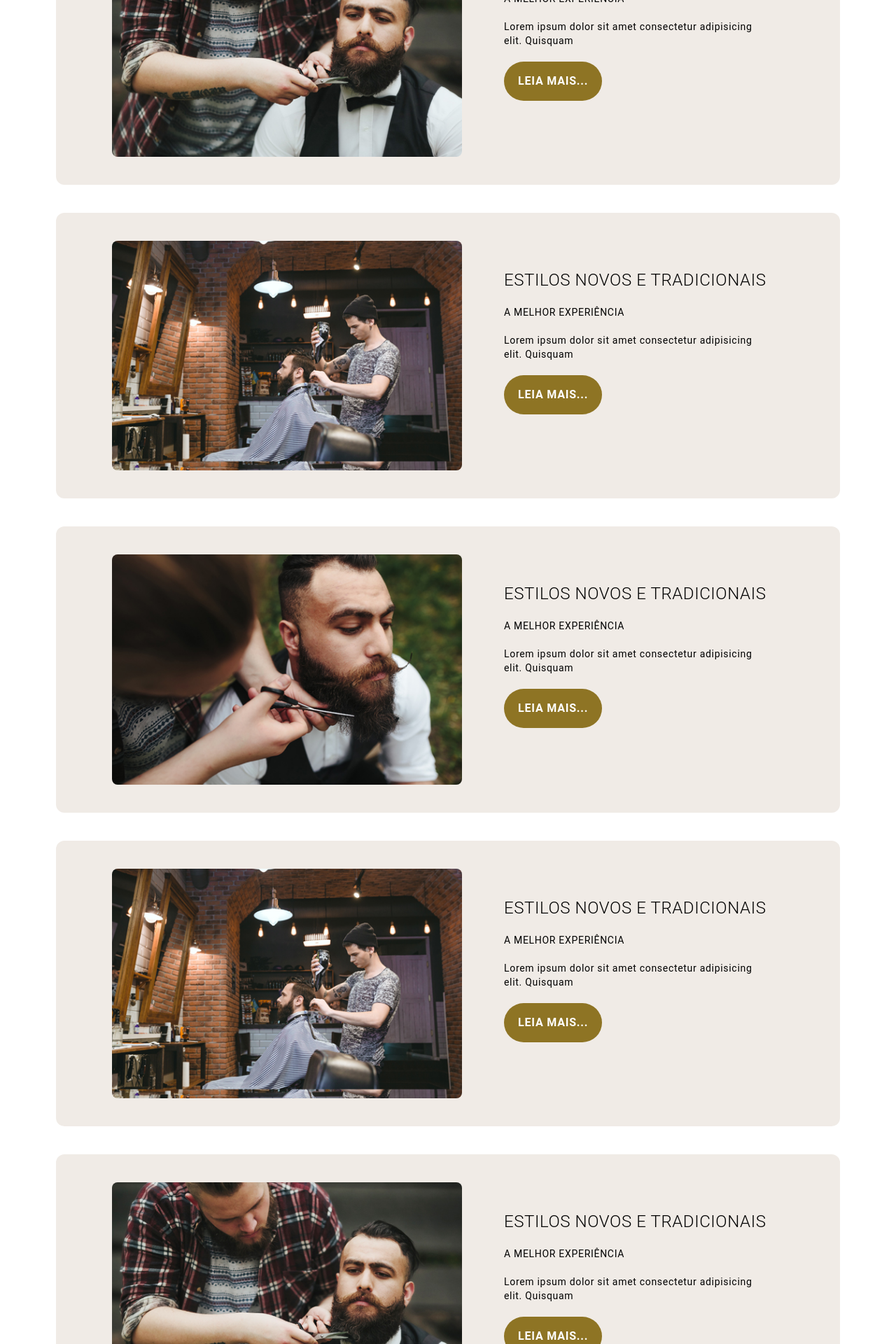
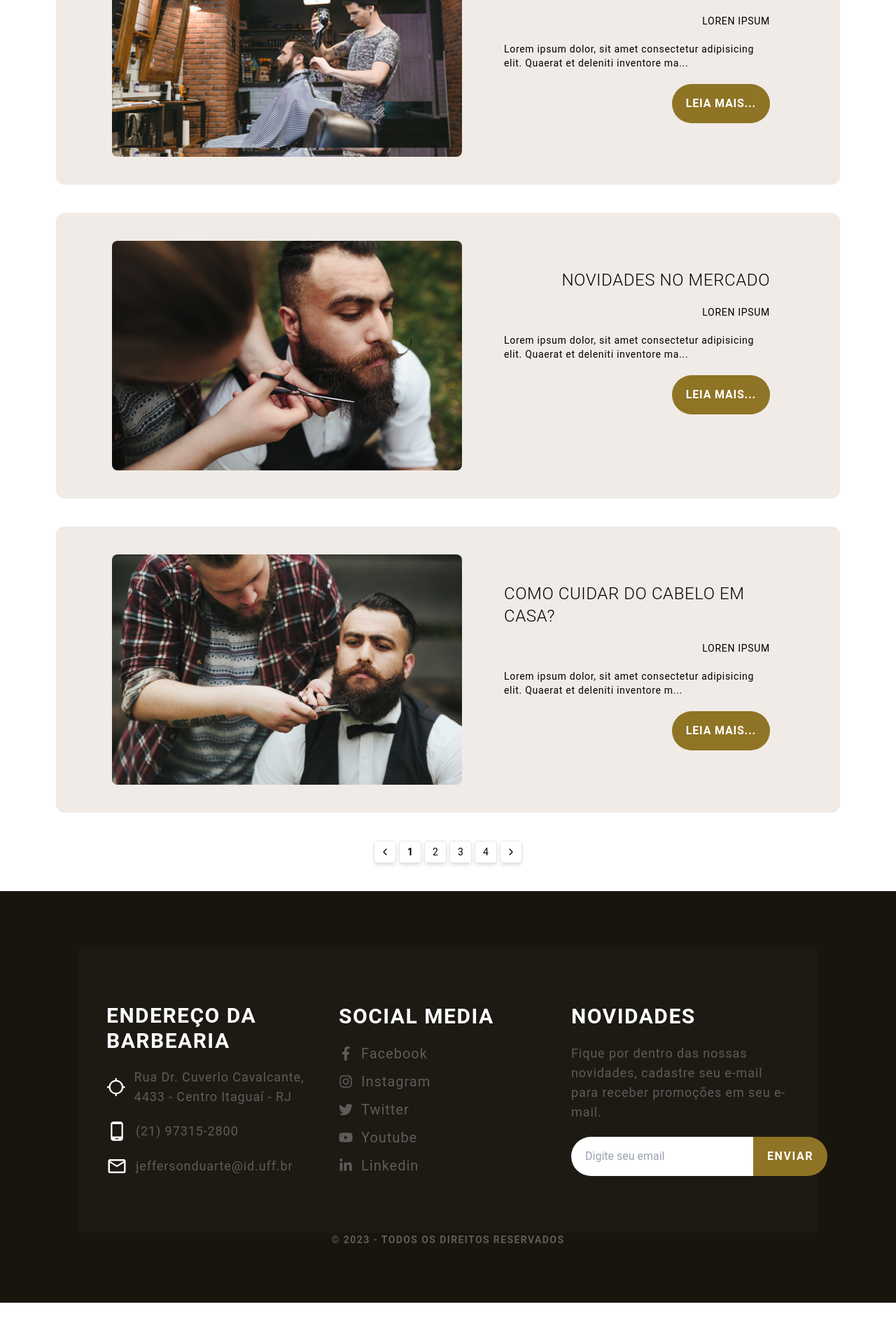
Before and after one commit to jeffersondrs/barberariablogshop, a Next.js app: page /news/novidades in a window 1280 px wide. Shown: the part 680-2600 px from the top of the page at 70% size. After the commit the page ends 2541 px from the top, so only its background shows below. Built offline with nearby package versions, Linux system fonts and the light colour scheme.

Commit message:
post fixing css, start to creating slug post

```diff
--- a/next.config.js
+++ b/next.config.js
@@ -1,4 +1,4 @@
 /** @type {import('next').NextConfig} */
-const nextConfig = {}
+const nextConfig = {};
 
-module.exports = nextConfig
+module.exports = nextConfig;
--- a/src/app/news/novidades/page.tsx
+++ b/src/app/news/novidades/page.tsx
@@ -1,6 +1,13 @@
+"use client";
+
 import Image from "next/image";
+import Link from "next/link";
+import { usePathname } from "next/navigation";
+import Posts from "@/components/postblog/Posts";
 
 export default function News() {
+  const pathname = usePathname();
+
   return (
     <main className="flex flex-col items-center justify-between">
       <div className="w-full">
@@ -12,129 +19,62 @@ export default function News() {
           className="object-cover object-center bg-center w-full h-96 filter brightness-50"
         />
         <div className="flex flex-col px-20 gap-5 justify-center items-center absolute top-28 text-lg text-white w-full h-96">
-          <span className="text-4xl uppercase">Novidades</span>
+          <span className="text-4xl uppercase">{pathname.split("/news/")}</span>
           <div className="flex flex-row items-center justify-between gap-1">
             <span className="text-default text-lg uppercase">Home</span>/
-            <span className="text-lg uppercase">Novidades</span>
+            <span className="text-lg uppercase">
+              <Link href={pathname.toString()}>{pathname.split("/news/")}</Link>
+            </span>
           </div>
         </div>
       </div>
-      <section className="py-10 flex px-20 sm:px-3 flex-col  items-center justify-start w-full gap-10">
-        <div className="bg-yellow-900/10 gap-10 flex flex-row py-10 px-20 rounded-xl">
-          <Image
-            src="/images/post-img.jpg"
-            alt="Picture of the author"
-            width={500}
-            height={500}
-            className="rounded-lg"
-          />
-          <div className="flex flex-col gap-5 h-full justify-evenly items-start sm:h-full sm:flex-wrap py-10 px-5">
-            <h1 className="text-2xl tracking-wide font-light uppercase">
-              Estilos novos e tradicionais
-            </h1>
-            <p className="tracking-wider uppercase text-sm">
-              A melhor experiência
-            </p>
-            <p className="tracking-wider text-sm">
-              Lorem ipsum dolor sit amet consectetur adipisicing elit. Quisquam
-            </p>
-            <button className="bg-default hover:bg-golden tracking-wider font-bold uppercase transition-all delay-75 ease-in-out text-white px-5 py-4 rounded-full">
-              Leia mais...
-            </button>
-          </div>
-        </div>
-        <div className="bg-yellow-900/10 gap-10 flex flex-row py-10 px-20 rounded-xl">
-          <Image
-            src="/images/post-img-1.jpg"
-            alt="Picture of the author"
-            width={500}
-            height={500}
-            className="rounded-lg"
-          />
-          <div className="flex flex-col gap-5 h-full justify-evenly items-start sm:h-full sm:flex-wrap py-10 px-5">
-            <h1 className="text-2xl tracking-wide font-light uppercase">
-              Estilos novos e tradicionais
-            </h1>
-            <p className="tracking-wider uppercase text-sm">
-              A melhor experiência
-            </p>
-            <p className="tracking-wider text-sm">
-              Lorem ipsum dolor sit amet consectetur adipisicing elit. Quisquam
-            </p>
-            <button className="bg-default hover:bg-golden tracking-wider font-bold uppercase transition-all delay-75 ease-in-out text-white px-5 py-4 rounded-full">
-              Leia mais...
-            </button>
-          </div>
-        </div>
-        <div className="bg-yellow-900/10 gap-10 flex flex-row py-10 px-20 rounded-xl">
-          <Image
-            src="/images/post-img-2.jpg"
-            alt="Picture of the author"
-            width={500}
-            height={500}
-            className="rounded-lg"
-          />
-          <div className="flex flex-col gap-5 h-full justify-evenly items-start sm:h-full sm:flex-wrap py-10 px-5">
-            <h1 className="text-2xl tracking-wide font-light uppercase">
-              Estilos novos e tradicionais
-            </h1>
-            <p className="tracking-wider uppercase text-sm">
-              A melhor experiência
-            </p>
-            <p className="tracking-wider text-sm">
-              Lorem ipsum dolor sit amet consectetur adipisicing elit. Quisquam
-            </p>
-            <button className="bg-default hover:bg-golden tracking-wider font-bold uppercase transition-all delay-75 ease-in-out text-white px-5 py-4 rounded-full">
-              Leia mais...
-            </button>
-          </div>
-        </div>
-        <div className="bg-yellow-900/10 gap-10 flex flex-row py-10 px-20 rounded-xl">
-          <Image
-            src="/images/post-img-1.jpg"
-            alt="Picture of the author"
-            width={500}
-            height={500}
-            className="rounded-lg"
-          />
-          <div className="flex flex-col gap-5 h-full justify-evenly items-start sm:h-full sm:flex-wrap py-10 px-5">
-            <h1 className="text-2xl tracking-wide font-light uppercase">
-              Estilos novos e tradicionais
-            </h1>
-            <p className="tracking-wider uppercase text-sm">
-              A melhor experiência
-            </p>
-            <p className="tracking-wider text-sm">
-              Lorem ipsum dolor sit amet consectetur adipisicing elit. Quisquam
-            </p>
-            <button className="bg-default hover:bg-golden tracking-wider font-bold uppercase transition-all delay-75 ease-in-out text-white px-5 py-4 rounded-full">
-              Leia mais...
-            </button>
-          </div>
-        </div>
-        <div className="bg-yellow-900/10 gap-10 flex flex-row py-10 px-20 rounded-xl">
-          <Image
-            src="/images/post-img.jpg"
-            alt="Picture of the author"
-            width={500}
-            height={500}
-            className="rounded-lg"
-          />
-          <div className="flex flex-col gap-5 h-full justify-evenly items-start sm:h-full sm:flex-wrap py-10 px-5">
-            <h1 className="text-2xl tracking-wide font-light uppercase">
-              Estilos novos e tradicionais
-            </h1>
-            <p className="tracking-wider uppercase text-sm">
-              A melhor experiência
-            </p>
-            <p className="tracking-wider text-sm">
-              Lorem ipsum dolor sit amet consectetur adipisicing elit. Quisquam
-            </p>
-            <button className="bg-default hover:bg-golden tracking-wider font-bold uppercase transition-all delay-75 ease-in-out text-white px-5 py-4 rounded-full">
-              Leia mais...
-            </button>
-          </div>
-        </div>
+      <section className="py-10 sm:py-5 flex px-20 sm:px-3 flex-col items-center justify-start w-full gap-10 sm:gap-5">
+        <Posts
+          image={"/images/post-img-1.jpg"}
+          description="Lorem ipsum dolor, sit amet consectetur adipisicing elit. Quaerat et
+          deleniti inventore magnam sunt consectetur dignissimos delectus quod rem
+          commodi earum veritatis amet at laborum, ab doloremque sequi nihil
+          blanditiis? Inventore dolor sunt facilis qui tempore nemo similique
+          perferendis aliquid sapiente et, commodi ad dolore rem, ducimus debitis
+          assumenda earum incidunt expedita animi fugiat quidem, nobis totam amet.
+          Ea, tenetur! Aliquam iste nihil, eaque a dolore optio maxime, culpa
+          omnis non voluptatibus ratione aliquid dolor repudiandae. Deleniti,
+          doloribus harum fuga vitae reiciendis, ex et corporis aut fugiat
+          voluptas odit dolore?"
+          subtitle="Loren ipsum"
+          title="Massagem capilar já ouviu falar?"
+        />
+        <Posts
+          image={"/images/post-img-2.jpg"}
+          description="Lorem ipsum dolor, sit amet consectetur adipisicing elit. Quaerat et
+          deleniti inventore magnam sunt consectetur dignissimos delectus quod rem
+          commodi earum veritatis amet at laborum, ab doloremque sequi nihil
+          blanditiis? Inventore dolor sunt facilis qui tempore nemo similique
+          perferendis aliquid sapiente et, commodi ad dolore rem, ducimus debitis
+          assumenda earum incidunt expedita animi fugiat quidem, nobis totam amet.
+          Ea, tenetur! Aliquam iste nihil, eaque a dolore optio maxime, culpa
+          omnis non voluptatibus ratione aliquid dolor repudiandae. Deleniti,
+          doloribus harum fuga vitae reiciendis, ex et corporis aut fugiat
+          voluptas odit dolore?"
+          subtitle="Loren ipsum"
+          title="Novidades no mercado"
+        />
+        <Posts
+          image={"/images/post-img.jpg"}
+          description="Lorem ipsum dolor, sit amet consectetur adipisicing elit. Quaerat et
+          deleniti inventore magnam sunt consectetur dignissimos delectus quod rem
+          commodi earum veritatis amet at laborum, ab doloremque sequi nihil
+          blanditiis? Inventore dolor sunt facilis qui tempore nemo similique
+          perferendis aliquid sapiente et, commodi ad dolore rem, ducimus debitis
+          assumenda earum incidunt expedita animi fugiat quidem, nobis totam amet.
+          Ea, tenetur! Aliquam iste nihil, eaque a dolore optio maxime, culpa
+          omnis non voluptatibus ratione aliquid dolor repudiandae. Deleniti,
+          doloribus harum fuga vitae reiciendis, ex et corporis aut fugiat
+          voluptas odit dolore?"
+          subtitle="Loren ipsum"
+          title="Como cuidar do cabelo em casa?"
+        />
+
         <div className="flex justify-center space-x-1 dark:text-gray-100">
           <button
             title="previous"
--- a/src/app/service-list/page.tsx
+++ b/src/app/service-list/page.tsx
@@ -1,7 +1,36 @@
 export default function ServiceList() {
-    return (
-        <main className="flex min-h-screen flex-col items-center justify-between">
-        <h1 className="text-6xl font-bold">Service-list</h1>
-        </main>
-    );
-    }
+  return (
+    <main className="flex min-h-screen flex-col items-center justify-between">
+      <section className="flex flex-col items-center justify-center w-full px-4 py-8">
+        <h1 className="text-4xl font-bold text-center text-gray-800 dark:text-gray-100">
+          Serviços
+        </h1>
+        <p className="mt-4 text-center text-gray-600 dark:text-gray-400">
+          Lorem ipsum dolor sit amet consectetur adipisicing elit. Quisquam
+        </p>
+
+        <div className="flex flex-col items-center justify-center w-full mt-8 space-y-4">
+          <div className="flex flex-col items-center justify-center w-full max-w-4xl px-4 py-8 space-y-4 bg-white rounded-lg shadow-lg dark:bg-gray-800">
+            <div className="flex flex-col items-center justify-center w-full space-y-4">
+              <div className="flex flex-col items-center justify-center w-full space-y-4">
+                <h1 className="text-2xl font-bold text-center text-gray-800 dark:text-gray-100">
+                  Estilos novos e tradicionais
+                </h1>
+                <p className="text-center text-gray-600 dark:text-gray-400">
+                  A melhor experiência
+                </p>
+                <p className="text-center text-gray-600 dark:text-gray-400">
+                  Lorem ipsum dolor sit amet consectetur adipisicing elit.
+                  Quisquam
+                </p>
+              </div>
+              <button className="px-4 py-2 font-bold text-white bg-gray-800 rounded hover:bg-gray-700">
+                Leia mais...
+              </button>
+            </div>
+          </div>
+        </div>
+      </section>
+    </main>
+  );
+}
--- /dev/null
+++ b/src/components/postblog/Posts.tsx
@@ -0,0 +1,46 @@
+"use client";
+
+import Image from "next/image";
+import { useRouter, usePathname } from "next/navigation";
+
+interface Props {
+  title: string;
+  subtitle: string;
+  description: string;
+  image: string;
+}
+
+export default function Posts({ title, subtitle, description, image }: Props) {
+  const router = useRouter();
+  const pathname = usePathname();
+
+  const handlePathname = () => {
+    router.push(pathname.toString() + "/" + title);
+  };
+
+  return (
+    <div className="bg-yellow-900/10 gap-10 flex flex-row md:flex-col sm:flex-col md:px-2 sm:px-2 md:gap-5 sm:gap-5 md:py-5 sm:py-5 py-10 px-20 rounded-xl">
+      <Image
+        src={image}
+        alt="Picture of the author"
+        width={500}
+        height={500}
+        className="rounded-lg"
+      />
+      <div className="flex flex-col gap-5 h-full justify-evenly items-end sm:h-full sm:flex-wrap py-10 sm:py-5 px-5">
+        <h1 className="text-2xl tracking-wide font-light uppercase">{title}</h1>
+        <p className="tracking-wider uppercase text-sm sm:w-full">{subtitle}</p>
+        <p className="tracking-wider text-sm">
+          {description.substring(0, 100)}...
+        </p>
+
+        <button
+          onClick={handlePathname}
+          className="bg-default hover:bg-golden tracking-wider font-bold uppercase transition-all delay-75 ease-in-out text-white px-5 py-4 rounded-full"
+        >
+          Leia mais...
+        </button>
+      </div>
+    </div>
+  );
+}
```
Also changed, not shown: src/app/news/novidades/[slug].tsx (added, +30 -0 lines).
